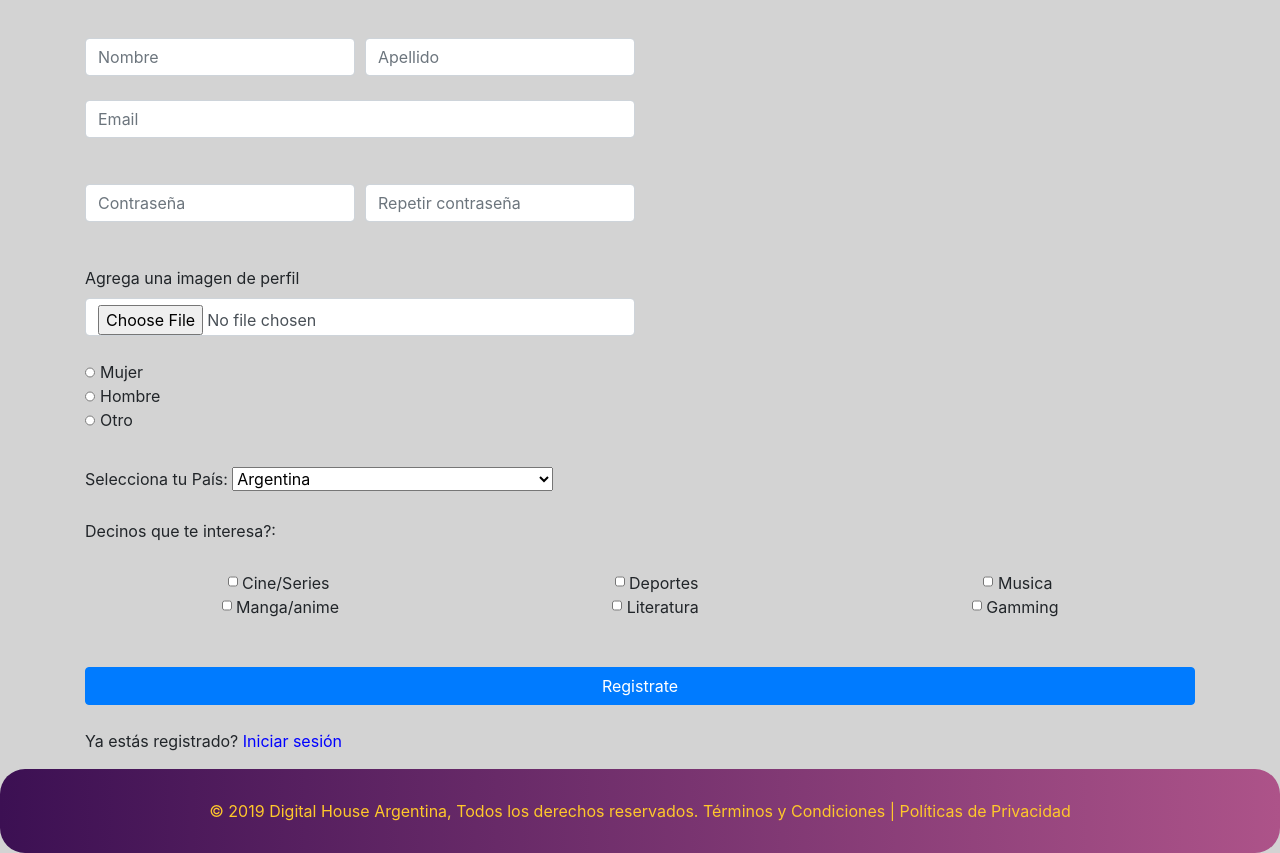
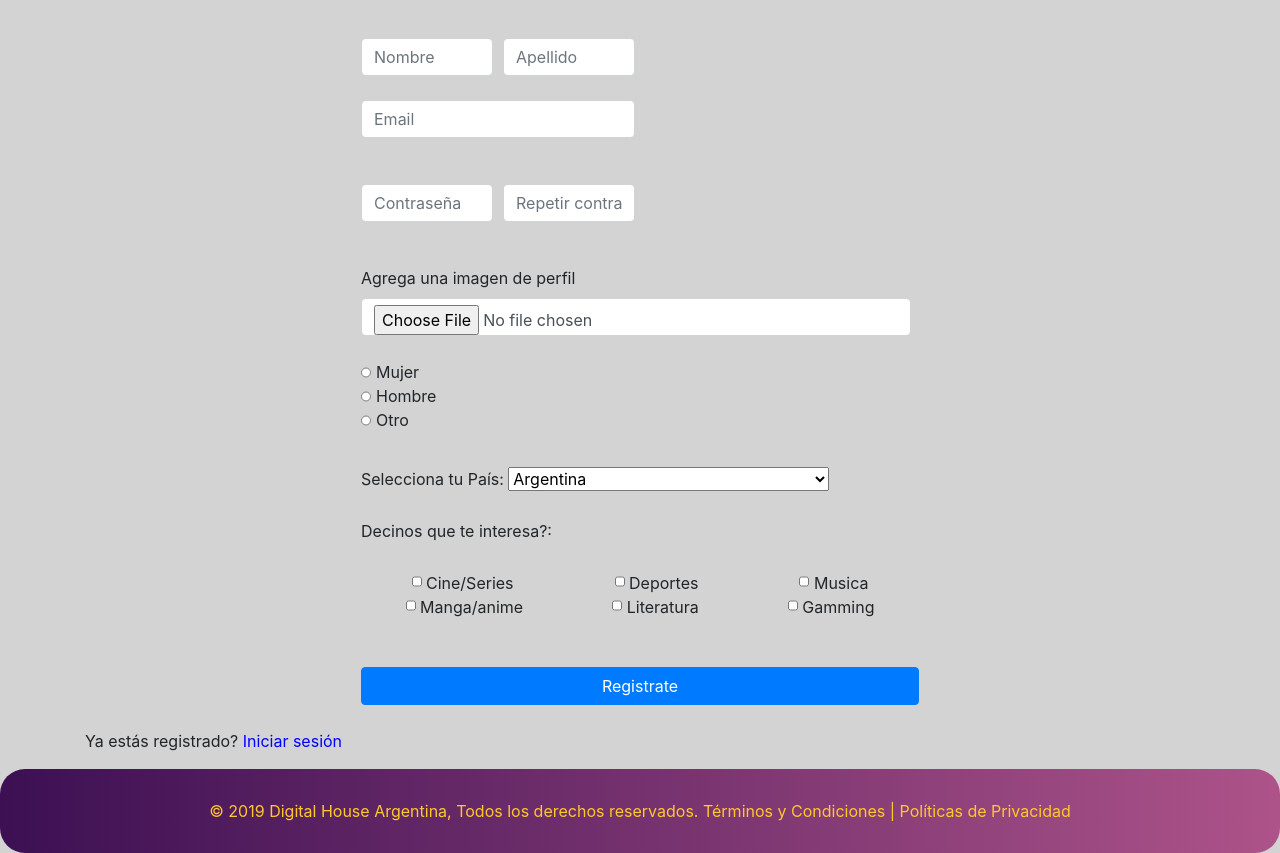
Before and after one commit to belasalina/repo-integrador, a PHP site: page /registro.php in a window 1280 px wide. Shown: the part 194-1047 px from the top of the page. Run offline with PHP 8.4, Linux system fonts and the light colour scheme.

Commit message:
arreglos registro

```diff
--- a/css/estilo-registro.css
+++ b/css/estilo-registro.css
@@ -12,6 +12,11 @@ body{
 .container{
   margin: 0 auto;
   overflow: hidden;
+}
+.formulario{
+  display: flex;
+  justify-content: space-around;
+
 }
 .boton{
   width: 100%;
--- a/registro.php
+++ b/registro.php
@@ -67,8 +67,9 @@
     </div>
 
     <div class="container">
+    <section class="formulario">
 
-    <form class="formulario" action="registro.php" method="post" enctype="multipart/form-data">
+    <form class="formu" action="registro.php" method="post" enctype="multipart/form-data">
       <div class="form-row align-items-center">
 
         <!-- nombre -->
@@ -132,11 +133,7 @@
           <label for="avatar">Agrega una imagen de perfil</label>
           <input type="file" name="avatar" class="form-control" style="width: 550px">
         </div>
-        <!-- <div class="perfil">
-          <label for="avatar">Agrega una imagen de perfil</label>
-          <input type="file" id="" class="avatar" name="avatar">
-          <span class="small text-danger"></span>
-        </div> -->
+
 
         <!-- género -->
         <br>
@@ -494,6 +491,7 @@
 
         <button type="submit" class="btn btn-primary boton">Registrate</button>
         </form>
+        </section>
         <br>
         <p>Ya estás registrado? <a href="login.php" style="color: blue">Iniciar sesión</a></p>
     </div>
```
